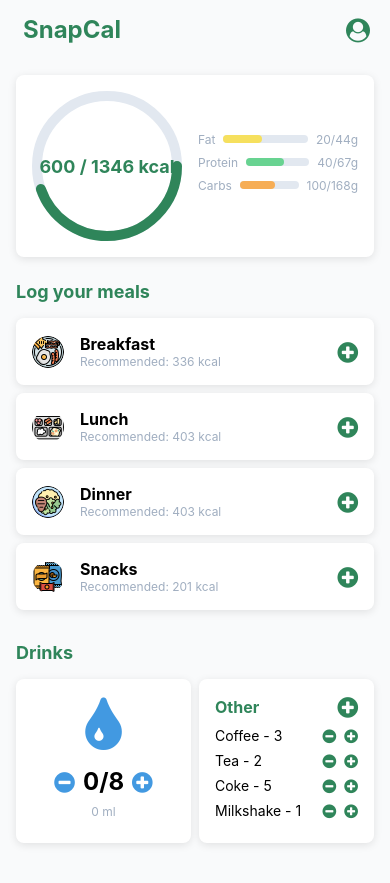
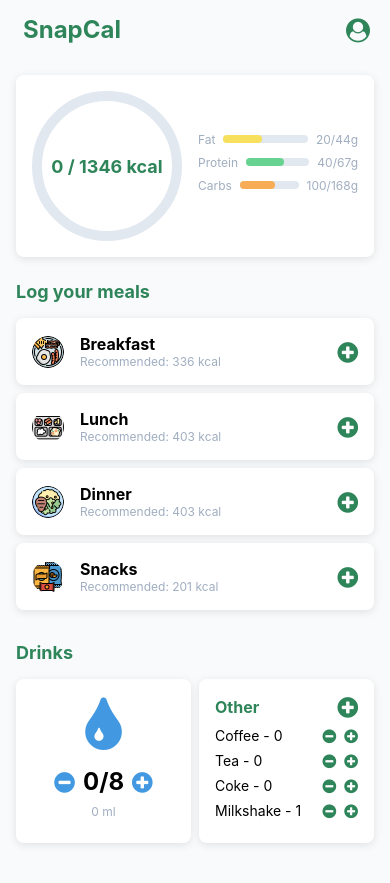
Before and after one commit to namithajosf/snapcal, a React Native app in the folder SnapCal/: screen / in a window 390 px wide. Built offline with nearby package versions, Linux system fonts and the light colour scheme.

Commit message:
Storing data to local storage

```diff
--- a/SnapCal/contexts/NutritionContext.js
+++ b/SnapCal/contexts/NutritionContext.js
@@ -1,52 +1,139 @@
-import React, { createContext, useState, useContext } from 'react';
+import React, { createContext, useState, useContext, useEffect } from 'react';
 
+// Create Context
 const NutritionContext = createContext();
 
+// Custom hook to use Nutrition Context
 export const useNutrition = () => useContext(NutritionContext);
 
+// Nutrition Provider Component
 export const NutritionProvider = ({ children }) => {
-  const [consumedCalories, setConsumedCalories] = useState(600);
-  const [dailyGoal, setDailyGoal] = useState(1346);
-  const [macros, setMacros] = useState({
-    fat: { consumed: 20, goal: 44 },
-    protein: { consumed: 40, goal: 67 },
-    carbs: { consumed: 100, goal: 168 },
+  const [consumedCalories, setConsumedCalories] = useState(() => {
+    // Check if localStorage is available
+    if (typeof window !== 'undefined' && window.localStorage) {
+      const savedCalories = localStorage.getItem('consumedCalories');
+      return savedCalories ? JSON.parse(savedCalories) : 0;
+    }
+    return 0; // Default value if localStorage is not available
   });
-  const [waterCount, setWaterCount] = useState(0);
-  const [waterAmount, setWaterAmount] = useState(0);
-  const [drinks, setDrinks] = useState({
-    coffee: { count: 3 },
-    tea: { count: 2 },
-    coke: { count: 5 },
-    milkshake: { count: 1 },
+
+  const [dailyGoal, setDailyGoal] = useState(() => {
+    if (typeof window !== 'undefined' && window.localStorage) {
+      const savedGoal = localStorage.getItem('dailyGoal');
+      return savedGoal ? JSON.parse(savedGoal) : 1346;
+    }
+    return 1346;
   });
+
+  const [macros, setMacros] = useState(() => {
+    if (typeof window !== 'undefined' && window.localStorage) {
+      const savedMacros = localStorage.getItem('macros');
+      return savedMacros ? JSON.parse(savedMacros) : {
+        fat: { consumed: 20, goal: 44 },
+        protein: { consumed: 40, goal: 67 },
+        carbs: { consumed: 100, goal: 168 },
+      };
+    }
+    return {
+      fat: { consumed: 20, goal: 44 },
+      protein: { consumed: 40, goal: 67 },
+      carbs: { consumed: 100, goal: 168 },
+    };
+  });
+
+  const [waterCount, setWaterCount] = useState(() => {
+    if (typeof window !== 'undefined' && window.localStorage) {
+      const savedWaterCount = localStorage.getItem('waterCount');
+      return savedWaterCount ? JSON.parse(savedWaterCount) : 0;
+    }
+    return 0;
+  });
+
+  const [waterAmount, setWaterAmount] = useState(() => {
+    if (typeof window !== 'undefined' && window.localStorage) {
+      const savedWaterAmount = localStorage.getItem('waterAmount');
+      return savedWaterAmount ? JSON.parse(savedWaterAmount) : 0;
+    }
+    return 0;
+  });
+
+  const [drinks, setDrinks] = useState(() => {
+    if (typeof window !== 'undefined' && window.localStorage) {
+      const savedDrinks = localStorage.getItem('drinks');
+      return savedDrinks ? JSON.parse(savedDrinks) : {
+        coffee: { count: 0 },
+        tea: { count: 0 },
+        coke: { count: 0 },
+        milkshake: { count: 1 },
+      };
+    }
+    return {
+      coffee: { count: 0 },
+      tea: { count: 0 },
+      coke: { count: 0 },
+      milkshake: { count: 1 },
+    };
+  });
+
+  // Update localStorage whenever any state changes
+  useEffect(() => {
+    if (typeof window !== 'undefined' && window.localStorage) {
+      localStorage.setItem('consumedCalories', JSON.stringify(consumedCalories));
+      localStorage.setItem('dailyGoal', JSON.stringify(dailyGoal));
+      localStorage.setItem('macros', JSON.stringify(macros));
+      localStorage.setItem('waterCount', JSON.stringify(waterCount));
+      localStorage.setItem('waterAmount', JSON.stringify(waterAmount));
+      localStorage.setItem('drinks', JSON.stringify(drinks));
+    }
+  }, [consumedCalories, dailyGoal, macros, waterCount, waterAmount, drinks]);
 
   // Functions to update state
   const incrementDrinkCount = (drinkKey) => {
-    setDrinks({
-      ...drinks,
-      [drinkKey]: { count: drinks[drinkKey].count + 1 },
+    setDrinks((prevDrinks) => {
+      const newDrinks = { ...prevDrinks, [drinkKey]: { count: prevDrinks[drinkKey].count + 1 } };
+      if (typeof window !== 'undefined' && window.localStorage) {
+        localStorage.setItem('drinks', JSON.stringify(newDrinks));
+      }
+      return newDrinks;
     });
   };
 
   const decrementDrinkCount = (drinkKey) => {
-    if (drinks[drinkKey].count > 0) {
-      setDrinks({
-        ...drinks,
-        [drinkKey]: { count: drinks[drinkKey].count - 1 },
-      });
-    }
+    setDrinks((prevDrinks) => {
+      if (prevDrinks[drinkKey].count > 0) {
+        const newDrinks = { ...prevDrinks, [drinkKey]: { count: prevDrinks[drinkKey].count - 1 } };
+        if (typeof window !== 'undefined' && window.localStorage) {
+          localStorage.setItem('drinks', JSON.stringify(newDrinks));
+        }
+        return newDrinks;
+      }
+      return prevDrinks;
+    });
   };
 
   const incrementWaterCount = () => {
-    setWaterCount(waterCount + 1);
-    setWaterAmount(waterAmount + 150);
+    setWaterCount((prevWaterCount) => {
+      const newWaterCount = prevWaterCount + 1;
+      setWaterAmount((prevWaterAmount) => prevWaterAmount + 150);
+      if (typeof window !== 'undefined' && window.localStorage) {
+        localStorage.setItem('waterCount', JSON.stringify(newWaterCount));
+        localStorage.setItem('waterAmount', JSON.stringify(waterAmount + 150));
+      }
+      return newWaterCount;
+    });
   };
 
   const decrementWaterCount = () => {
     if (waterCount > 0) {
-      setWaterCount(waterCount - 1);
-      setWaterAmount(waterAmount - 150);
+      setWaterCount((prevWaterCount) => {
+        const newWaterCount = prevWaterCount - 1;
+        setWaterAmount((prevWaterAmount) => prevWaterAmount - 150);
+        if (typeof window !== 'undefined' && window.localStorage) {
+          localStorage.setItem('waterCount', JSON.stringify(newWaterCount));
+          localStorage.setItem('waterAmount', JSON.stringify(waterAmount - 150));
+        }
+        return newWaterCount;
+      });
     }
   };
 
```
